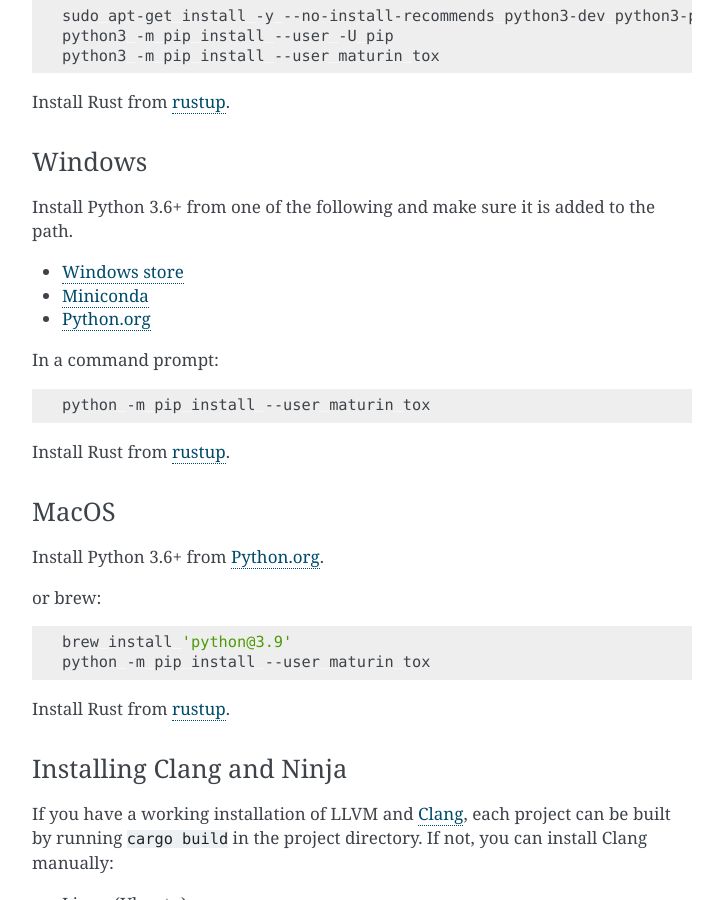
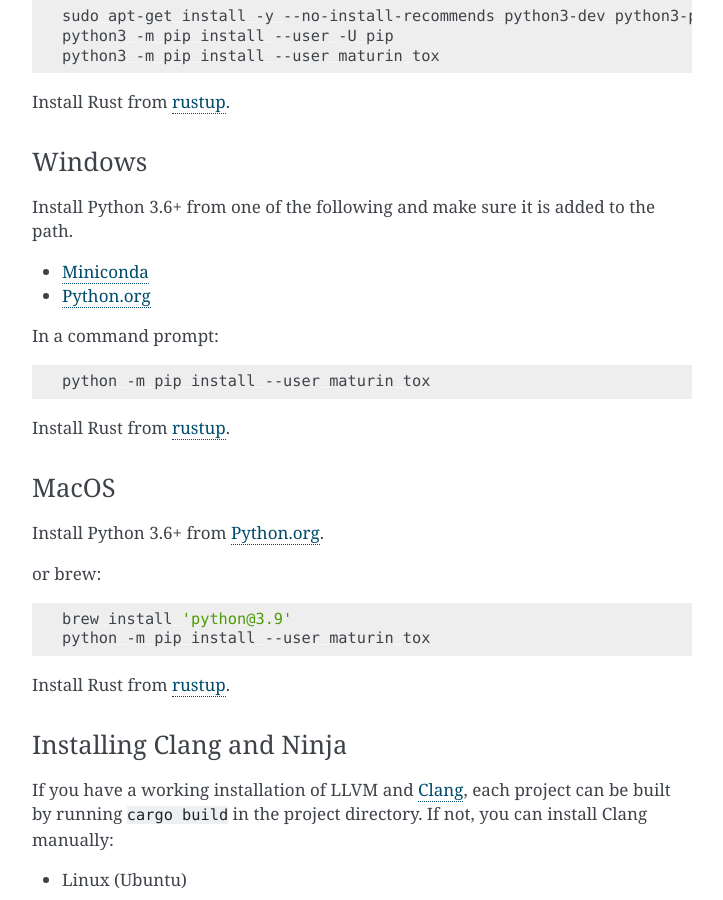
Before and after one commit to qir-alliance/pyqir, a Sphinx documentation site: the page built from docs/development-guide/building.md, in a window 1280 px wide and 900 px high, scrolled down 686 px. Shown: the whole window, without its empty margins (388-1111 px from the left). Built offline with Sphinx 7.4.7, drawn with Linux system fonts in a browser that asks for light colours.

```diff
--- a/docs/development-guide/building.md
+++ b/docs/development-guide/building.md
@@ -37,7 +37,6 @@
 Install Python 3.6+ from one of the following and make sure it is added to the
 path.
 
-- [Windows store](https://docs.microsoft.com/en-us/windows/python/beginners#install-python)
 - [Miniconda](https://docs.conda.io/en/latest/miniconda.html#latest-miniconda-installer-links)
 - [Python.org](https://www.python.org/downloads/)
 
```
Also changed, not shown: 15 other files.
